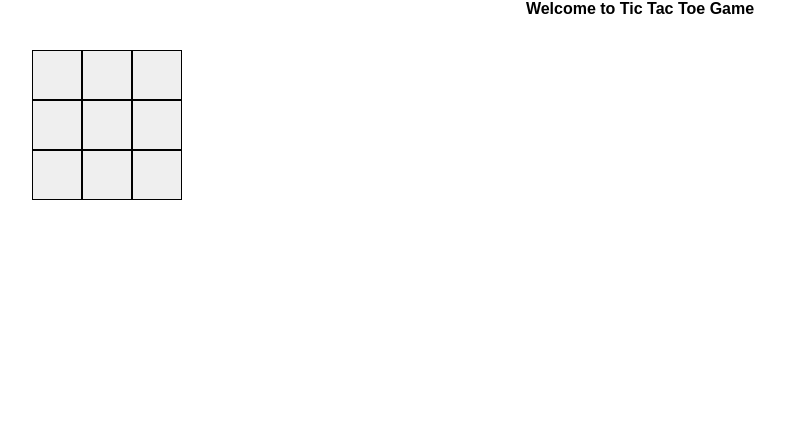
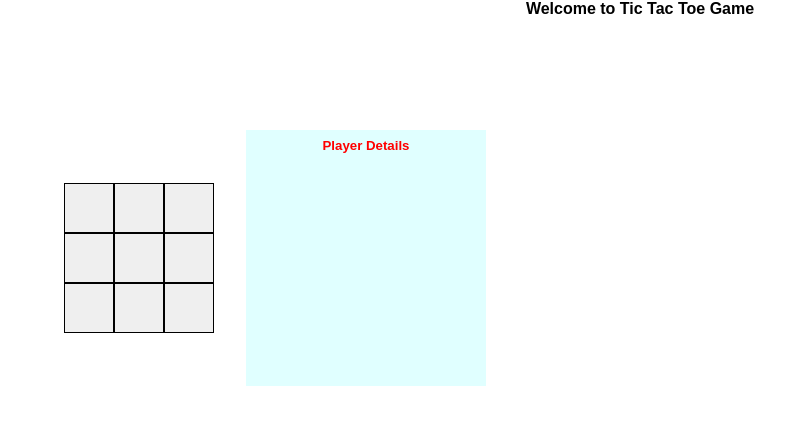
Before and after one commit to Ajiharan/tik-tac-toe-react, a React (Create React App) app: page / in a window 1280 px wide. Shown: the top 424 px of the page, without its empty margins (0-785 px from the left). Built offline with nearby package versions, Linux system fonts and the light colour scheme.

Commit message:
fixed issue

```diff
--- a/src/Screen.js
+++ b/src/Screen.js
@@ -84,7 +84,20 @@ const Screen = function () {
     setPreviewMode(true);
     setCurrentIndex(i);
   };
+
+  const resumeGame = () => {
+    setPreviewMode(false);
+  };
   return (
+    <div className="gameView">
+      <div className="btn__container">
+        {isPreviewMode && (
+          <button onClick={resumeGame} className="btn btn--back">
+            Back To Game
+          </button>
+        )}
+      </div>
+
       <div className="game">
         <div className="squares">
           {!isPreviewMode
@@ -97,28 +110,35 @@ const Screen = function () {
                   updateSquares={updateSquares}
                 />
               ))
-          : playerDetails[currentIndex]?.squares.map((player, i) => (
+            : playerDetails
+                .find(({ index }) => index === currentIndex)
+                ?.squares.map((player, i) => (
                   <Square key={i} isFinished={true} index={i} player={player} />
                 ))}
         </div>
-      <div className="result">
+        <div className="gameResult">
           {isFinished ? (
             <div>
               <p>player {currentPlayer} wins</p>
               <button onClick={newGame}>Play Again</button>
             </div>
           ) : (
-          playerDetails.map(({ index, currentPlayer }) => (
+            <React.Fragment>
+              <h5 className="gameResult__heading"> Player Details</h5>
+              {playerDetails.reverse().map(({ index, currentPlayer }) => (
                 <p
                   key={index}
                   onClick={() => {
                     previewSquares(index);
                   }}
+                  className="gameResult__detail"
                 >
                   player {currentPlayer} take [{index}] position
                 </p>
-          ))
+              ))}
+            </React.Fragment>
           )}
+        </div>
       </div>
     </div>
   );
--- a/src/screen.scss
+++ b/src/screen.scss
@@ -1,3 +1,7 @@
+.gameView{
+  margin:1rem;
+  padding:1rem;
+}
 .game{
   display:flex;
   align-items: center;
@@ -10,3 +14,31 @@
   grid-template-columns: 50px 50px 50px;
   grid-template-rows: 50px 50px 50px;
 }
+
+.btn__container{
+  height:5rem;
+}
+.btn{
+  padding:0.5rem;
+  border:none;
+  cursor: pointer;
+  &--back{
+    background-color: coral;
+  }
+
+}
+
+
+.gameResult{
+  width: 15rem;
+  min-height: 16rem;
+  background-color: lightcyan;
+  &__heading{
+    margin-top:0.5rem;
+    color:red;
+  }
+  &__detail{
+    padding:0.3rem;
+    cursor: pointer;
+  }
+}
```
Lines whose indentation alone changed are shown as unchanged.
